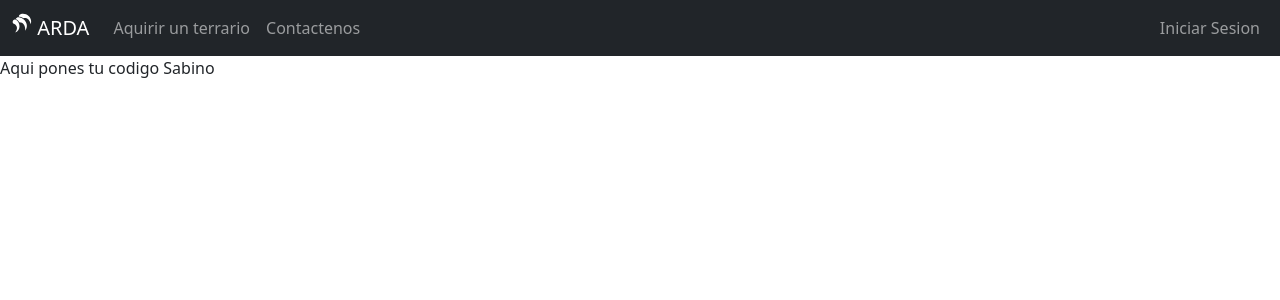
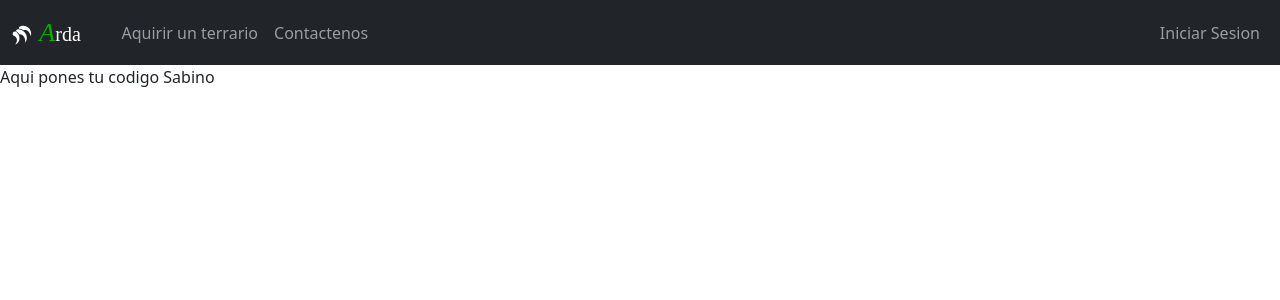
Before and after one commit to Dragonibax/Arda, a React (Create React App) app in the folder arda-front/: page / in a window 1280 px wide. Shown: the top 300 px of the page. Built offline with nearby package versions, Linux system fonts and the light colour scheme.

Commit message:
Se implementa mas Css

```diff
--- a/arda-front/src/App.css
+++ b/arda-front/src/App.css
@@ -13,3 +13,17 @@
     background-color: rgb(0, 135, 0);
     border-color: rgb(0, 135, 0);
 }
+
+.title-Arda{
+    font-family: 'Times New Roman', Times, serif;
+}
+
+.title-Arda:first-letter{
+    font-style: italic;
+    color: rgb(0, 175, 0);
+    font-size: 130%;
+}
+
+.title-Arda:hover{
+    transform:scale(1.1);
+}
--- a/arda-front/src/Componentes/Menu.js
+++ b/arda-front/src/Componentes/Menu.js
@@ -1,32 +1,38 @@
 import React, { useContext } from 'react'
-import { Container, Navbar, Nav, NavDropdown } from 'react-bootstrap'
+import { Container, Navbar, Nav, NavDropdown, Row, Col } from 'react-bootstrap'
 import { GiTripleClaws } from 'react-icons/gi'
 import { Link } from 'react-router-dom';
 import UserContext from '../Context/UserContext';
 
 function Menu(props) {
-    const {Loged} = useContext(UserContext);
+    const { Loged } = useContext(UserContext);
     return (
         <Navbar collapseOnSelect expand="lg" bg="dark" variant="dark">
             <Container fluid>
-                <Navbar.Brand as={Link} to="/">
-                    <GiTripleClaws className="d-inline-block align-top" />
+                <Navbar.Brand as={Link} to="/" className='title-Arda'>
+                    <Row xs={4}>
+                        <Col className="d-inline-block align-content-center">
+                            <GiTripleClaws className="logo-Arda"/>
                             {' '}
-                    ARDA
+                        </Col>
+                        <Col className='title-Arda'>
+                                Arda
+                        </Col>
+                    </Row>
                 </Navbar.Brand>
                 <Navbar.Toggle aria-controls="responsive-navbar-nav" />
                 <Navbar.Collapse id="responsive-navbar-nav">
                     <Nav className="me-auto">
                         {Loged
-                        ?<Nav.Link href="#features">Monitor</Nav.Link>
-                        :<Nav.Link href="#pricing">Aquirir un terrario</Nav.Link>}
+                            ? <Nav.Link href="#features">Monitor</Nav.Link>
+                            : <Nav.Link href="#pricing">Aquirir un terrario</Nav.Link>}
                         {Loged
                             ?
                             <NavDropdown title="Administar Iguanas" id="collasible-nav-dropdown">
                                 <NavDropdown.Item href="#action/3.1">Registar Iguana</NavDropdown.Item>
                                 <NavDropdown.Item href="#action/3.3">Ver iguanas</NavDropdown.Item>
                             </NavDropdown>
-                        :<Nav.Link href="#action">Contactenos</Nav.Link>
+                            : <Nav.Link href="#action">Contactenos</Nav.Link>
                         }
                         {Loged
                             ?
@@ -36,7 +42,7 @@ function Menu(props) {
                                 <NavDropdown.Divider />
                                 <NavDropdown.Item href="#action/3.4">Registrar un Terrario</NavDropdown.Item>
                             </NavDropdown>
-                        :""
+                            : ""
                         }
                     </Nav>
                     <Nav>
@@ -45,7 +51,7 @@ function Menu(props) {
                             <Nav.Link eventKey={2} href="#memes">
                                 Cerrar Sesion
                             </Nav.Link>
-                        :<Nav.Link eventKey={2} as={Link} to="/login">
+                            : <Nav.Link eventKey={2} as={Link} to="/login">
                                 Iniciar Sesion
                             </Nav.Link>
                         }
```
Lines whose indentation alone changed are shown as unchanged.
